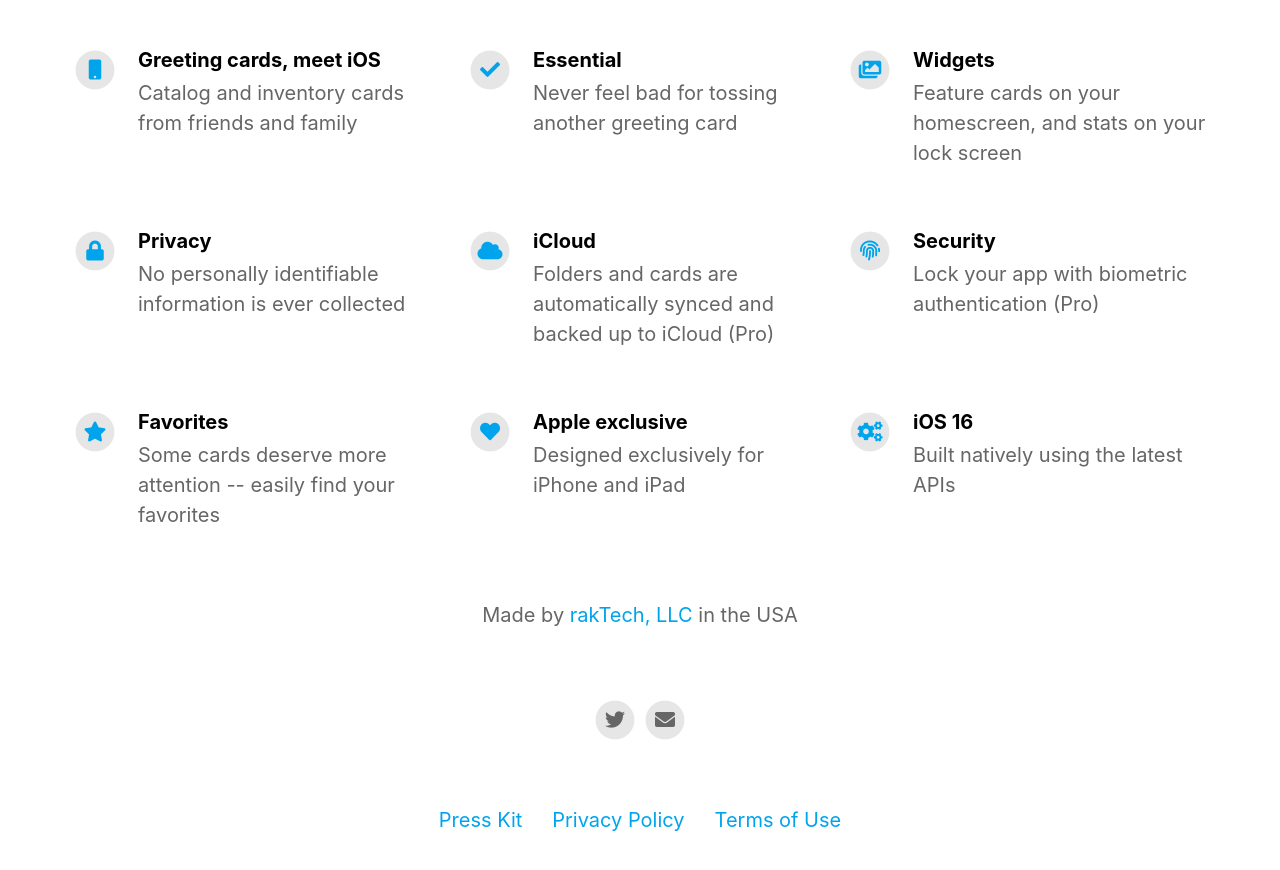
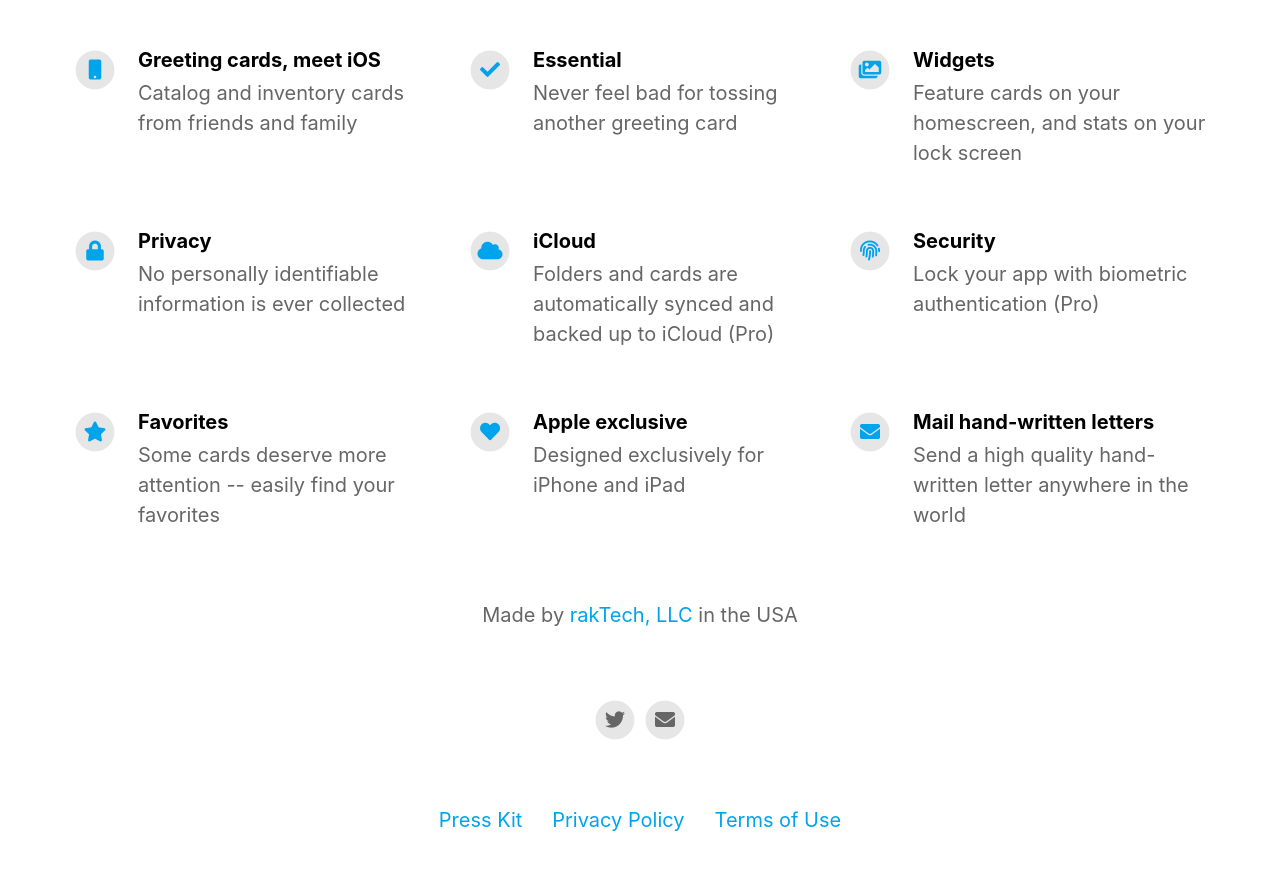
Before and after one commit to thatvirtualboy/hellothere, a Jekyll site: the page built from index.html, in a window 1280 px wide and 900 px high, scrolled down 1034 px. Shown: the top 870 px of the window. Built offline with Jekyll 4.4.1, drawn with Linux system fonts in a browser that asks for light colours; nearby versions of some CDN libraries.

Commit message:
Update _config.yml

```diff
--- a/_config.yml
+++ b/_config.yml
@@ -67,9 +67,9 @@ features                                  :
     description                           : Designed exclusively for iPhone and iPad
     fontawesome_icon_name                 : heart
 
-  - title                                 : iOS 16
-    description                           : Built natively using the latest APIs
-    fontawesome_icon_name                 : cogs
+  - title                                 : Mail hand-written letters
+    description                           : Send a high quality hand-written letter anywhere in the world
+    fontawesome_icon_name                 : envelope
 
   - title                                 : # New Feature Title
     description                           : # New Feature Description
```
